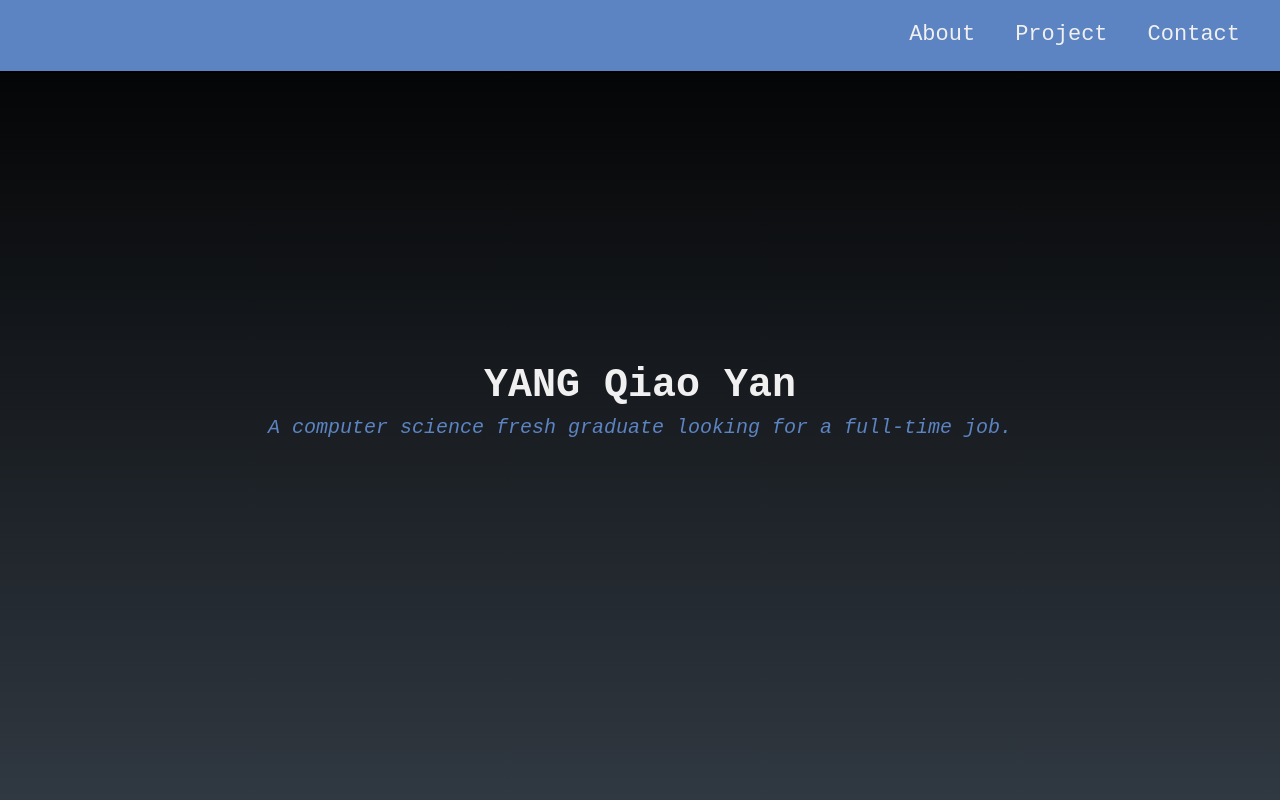
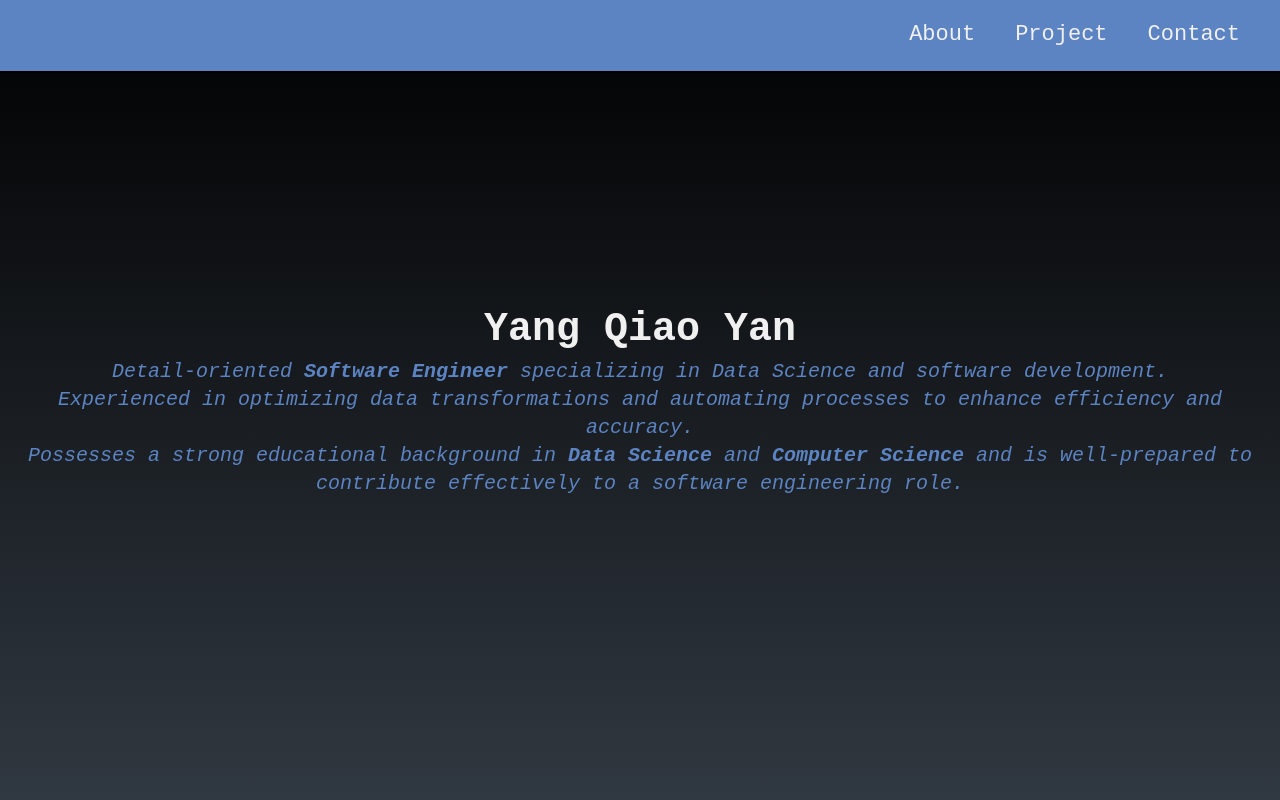
Before and after one commit to Esther-Yang/portfolio, a React (Create React App) app: page / in a window 1280 px wide. Shown: the top 800 px of the page. Built offline with nearby package versions, Linux system fonts and the light colour scheme.

Commit message:
Update About.js

```diff
--- a/src/components/About.js
+++ b/src/components/About.js
@@ -5,8 +5,10 @@ const About = (props) => {
   return (
     <Fragment>
       <section id="about" className={classes.about}>
-        <h1>YANG Qiao Yan</h1>
-        <p>A computer science fresh graduate looking for a full-time job.</p>
+        <h1>Yang Qiao Yan</h1>
+        <p>Detail-oriented <b>Software Engineer</b> specializing in Data Science and software development.</p>
+        <p>Experienced in optimizing data transformations and automating processes to enhance efficiency and accuracy. </p>
+        <p>Possesses a strong educational background in <b>Data Science</b> and <b>Computer Science</b> and is well-prepared to contribute effectively to a software engineering role.</p>
       </section>
     </Fragment>
   );
```
